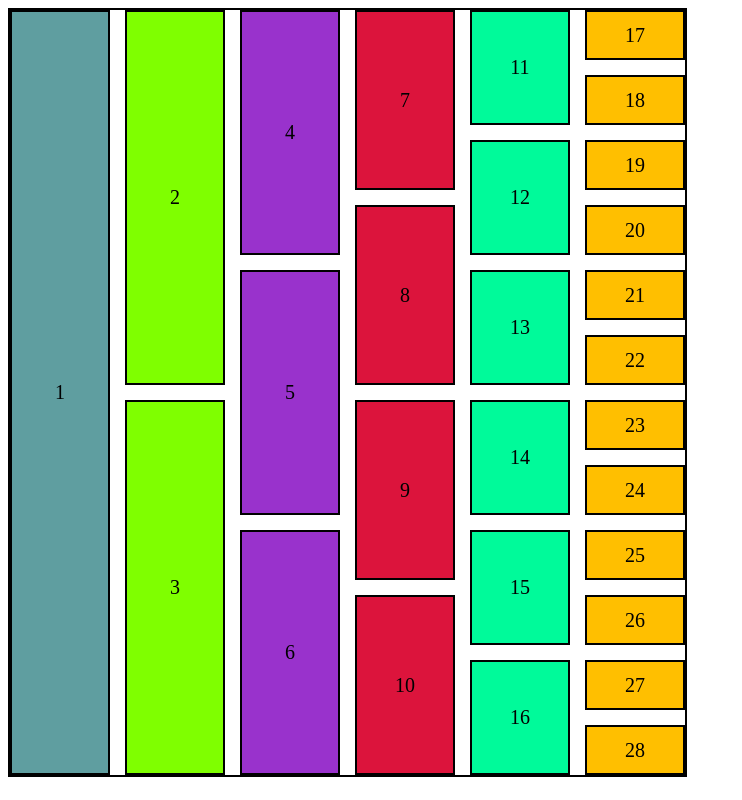
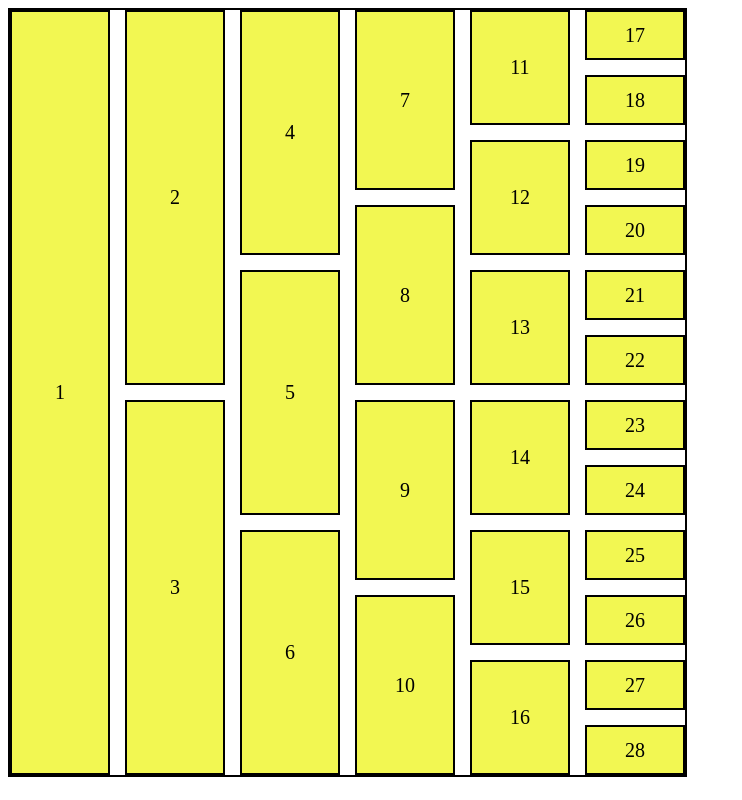
Before and after one commit to Karthik12p/CSS-DAY-9, a plain HTML site: page Grid-1.html in a window 1280 px wide. Shown: the whole page, without its empty margins (0-742 px from the left). Drawn offline with Linux system fonts and the light colour scheme.

Commit message:
CSS DAY-9

```diff
--- a/Grid-1.html
+++ b/Grid-1.html
@@ -28,68 +28,74 @@
     }
     .a{
         grid-row:1/13;
-        background-color: cadetblue;
+        background-color: rgb(242, 247, 82);
     }
     .b{
         grid-row: 1/7;
-        background-color: chartreuse;
+        background-color:  rgb(242, 247, 82);
     }
     .c{
      /* grid-column: 3/2; */
      grid-row:7/13;
-     background-color: chartreuse;
+     background-color: rgb(242, 247, 82);
     }
     .d{
         grid-row: 1/5;
-        background-color: darkorchid;
+        background-color:  rgb(242, 247, 82);
     }
     .e{
         grid-row:5/9;
-        background-color: darkorchid;
+        background-color: rgb(242, 247, 82);
     }
     .f{
         grid-row:9/13;
-        background-color: darkorchid;
+        background-color:  rgb(242, 247, 82);
     }
    .g{
     grid-row:1/4;
-    background-color: crimson;
+    background-color:  rgb(242, 247, 82);
    }
    .h{
     grid-row:4/7 ;
-    background-color: crimson;
+    background-color:  rgb(242, 247, 82);
    }
    .i{
     grid-row:7/10;
-    background-color: crimson;
+    background-color:  rgb(242, 247, 82);
    }
     .j{
         grid-row: 10/13;
-        background-color: crimson;
+        background-color:  rgb(242, 247, 82);
     }
     .k{
         grid-row:1/3 ;
-        background-color: mediumspringgreen;
+        background-color:  rgb(242, 247, 82);
     }
     .l{
         grid-row:3/5 ;
-        background-color: mediumspringgreen;
+        background-color:  rgb(242, 247, 82);
     }
     .m{
         grid-row: 5/7;
-        background-color: mediumspringgreen;
+        background-color:  rgb(242, 247, 82);
     }
     .n{
         grid-row:7/9;
-        background-color: mediumspringgreen;
+        background-color:  rgb(242, 247, 82);
     }
     .o{
         grid-row:9/11 ;
-        background-color: mediumspringgreen;
+        background-color:rgb(242, 247, 82) ;
     }
     .p{
         grid-row:11/13;
-        background-color: mediumspringgreen;
+        background-color: rgb(242, 247, 82);
+    }
+    .q,.r,.s,.t,.u,.v,.w,.x,.y{
+        background-color: rgb(242, 247, 82);
+    }
+    .z,.za,.zb{
+        background-color: rgb(242, 247, 82);
     }
 </style>
 </head>
```
